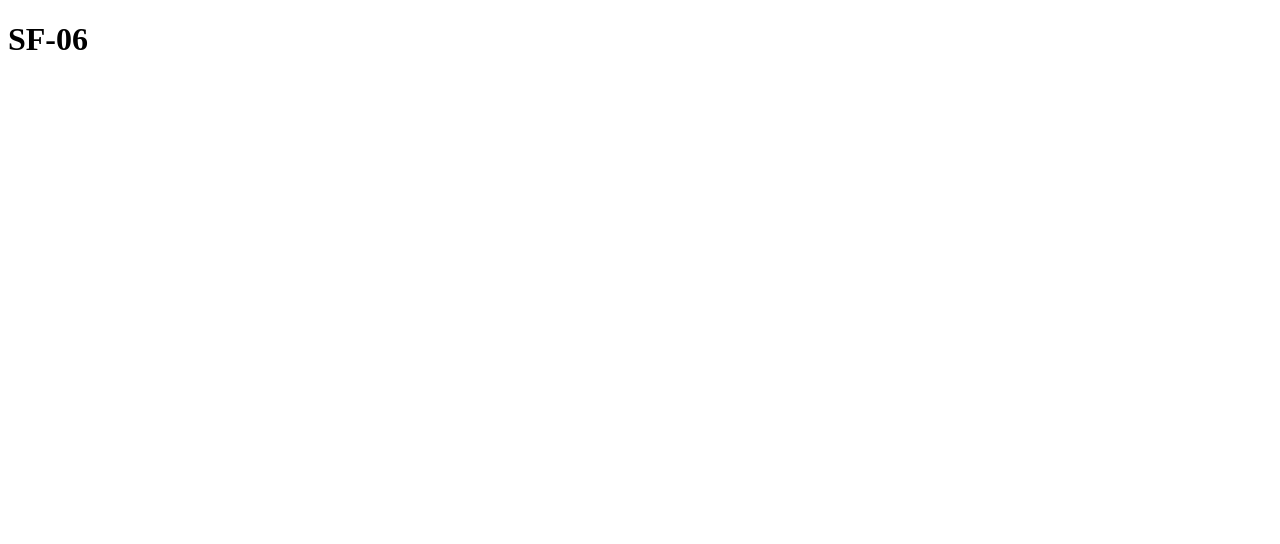
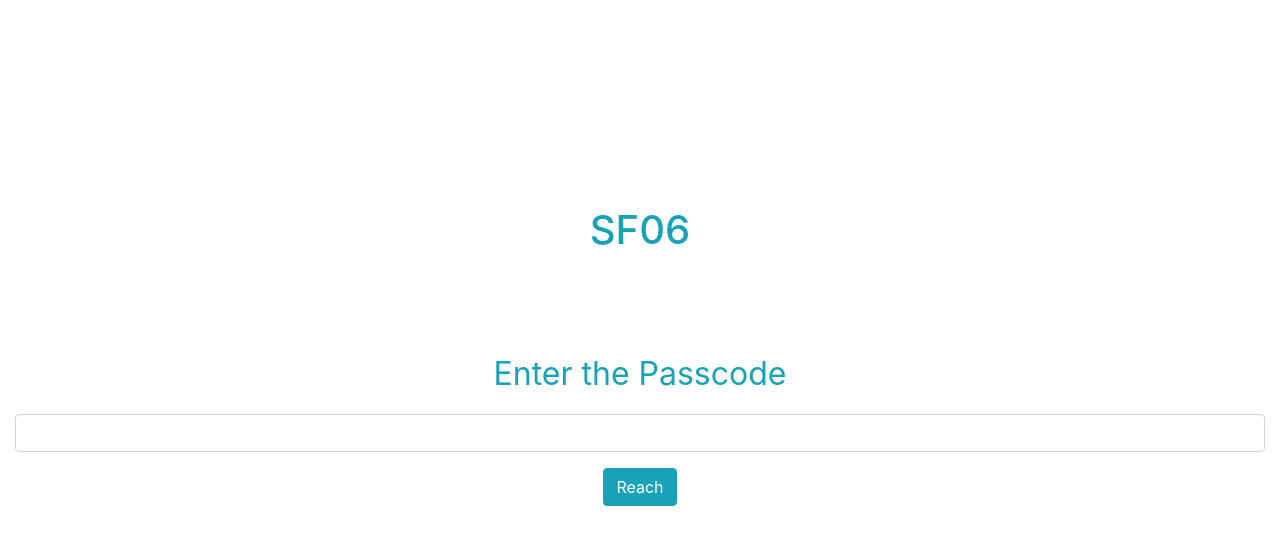
Before and after one commit to prat1k-chakrab0rty/SF06, an Angular app: page / in a window 1280 px wide. Shown: the top 544 px of the page. Built offline with nearby package versions, Linux system fonts and the light colour scheme.

Commit message:
Finished with login page and just created the home page.

```diff
--- a/src/app/app-routing.module.ts
+++ b/src/app/app-routing.module.ts
@@ -1,7 +1,12 @@
 import { NgModule } from '@angular/core';
 import { RouterModule, Routes } from '@angular/router';
+import { KeyComponent } from './key/key.component';
+import { HomeComponent } from './home/home.component';
 
-const routes: Routes = [];
+const routes: Routes = [
+  { path: "", component: KeyComponent, },
+  { path: "home", component: HomeComponent, },
+];
 
 @NgModule({
   imports: [RouterModule.forRoot(routes)],
--- a/src/app/app.component.html
+++ b/src/app/app.component.html
@@ -1 +1 @@
-<h1>SF-06</h1>
+<router-outlet></router-outlet>
--- /dev/null
+++ b/src/app/home/home.component.html
@@ -0,0 +1 @@
+<p>home works!</p>
--- /dev/null
+++ b/src/app/key/key.component.html
@@ -0,0 +1,18 @@
+<div style="height: 100vh;" class="d-flex justify-content-center align-items-center">
+    <div class="container-fluid">
+        <div class="row mb-5">
+            <div class="col-12 mb-5">
+                <h1 class="text-center m-2 text-info mb-5">SF06</h1>
+            </div>
+            <div class="col-12 mb-5">
+                <div class="form-group">
+                    <p class="w-100 text-center text-info" style="font-size: xx-large;" for="passCode">Enter the Passcode</p>
+                    <input type="password" class="form-control bg-transparent outline-info" id="passCode" aria-describedby="passCode" [(ngModel)]="passCode">
+                </div>
+                <div class="d-flex justify-content-center">
+                    <button type="submit" (click)="submit()" class="btn btn-info">Reach</button>
+                </div>
+            </div>
+        </div>
+    </div>
+</div>
--- /dev/null
+++ b/src/app/key/key.component.ts
@@ -0,0 +1,19 @@
+import { Component } from '@angular/core';
+import { Router } from '@angular/router';
+
+@Component({
+  selector: 'app-key',
+  templateUrl: './key.component.html',
+  styleUrls: ['./key.component.css']
+})
+export class KeyComponent {
+  passCode: string = "";
+  constructor(public router: Router) { }
+  ngOnInit() {
+    document.body.className = "selector";
+  }
+  submit() {
+    if (this.passCode == "2222")
+      this.router.navigate(['home']);
+  }
+}
--- a/src/index.html
+++ b/src/index.html
@@ -1,13 +1,25 @@
 <!doctype html>
 <html lang="en">
+
 <head>
   <meta charset="utf-8">
   <title>Ui</title>
   <base href="/">
   <meta name="viewport" content="width=device-width, initial-scale=1">
   <link rel="icon" type="image/x-icon" href="favicon.ico">
+  <!-- bootstrap files -->
+  <link rel="stylesheet" href="https://cdn.jsdelivr.net/npm/bootstrap@4.5.3/dist/css/bootstrap.min.css"
+    integrity="sha384-TX8t27EcRE3e/ihU7zmQxVncDAy5uIKz4rEkgIXeMed4M0jlfIDPvg6uqKI2xXr2" crossorigin="anonymous">
+  <script src="https://code.jquery.com/jquery-3.5.1.slim.min.js"
+    integrity="sha384-DfXdz2htPH0lsSSs5nCTpuj/zy4C+OGpamoFVy38MVBnE+IbbVYUew+OrCXaRkfj"
+    crossorigin="anonymous"></script>
+  <script src="https://cdn.jsdelivr.net/npm/bootstrap@4.5.3/dist/js/bootstrap.bundle.min.js"
+    integrity="sha384-ho+j7jyWK8fNQe+A12Hb8AhRq26LrZ/JpcUGGOn+Y7RsweNrtN/tE3MoK7ZeZDyx"
+    crossorigin="anonymous"></script>
 </head>
+
 <body>
   <app-root></app-root>
 </body>
+
 </html>
```
Also changed, not shown: src/app/app.module.ts (+8 -2 lines), src/app/home/home.component.ts (added, +10 -0 lines), src/app/home/home.component.css (added), src/app/key/key.component.css (added), 2 other files (tests, documents, lock files or other folders).
